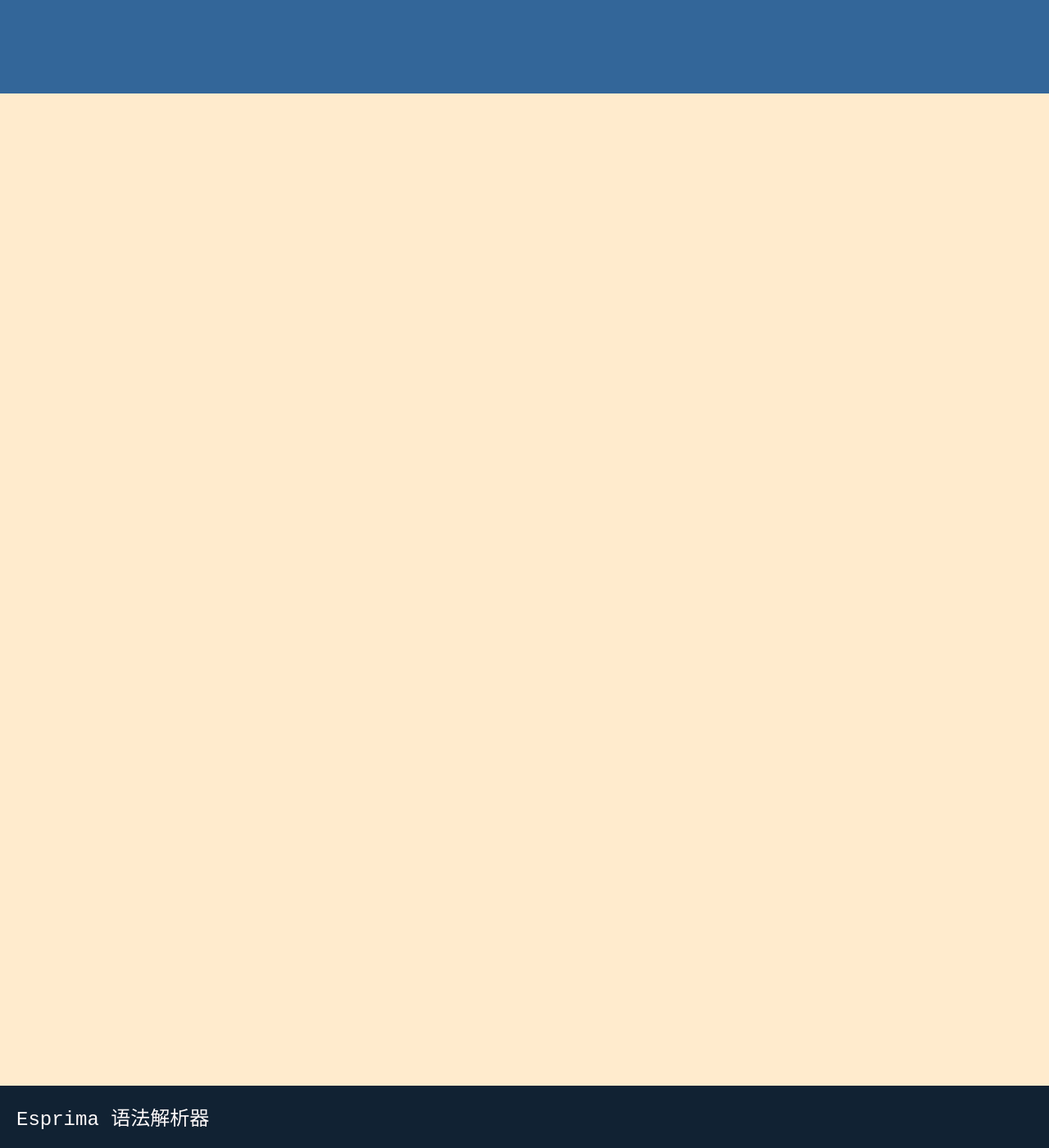
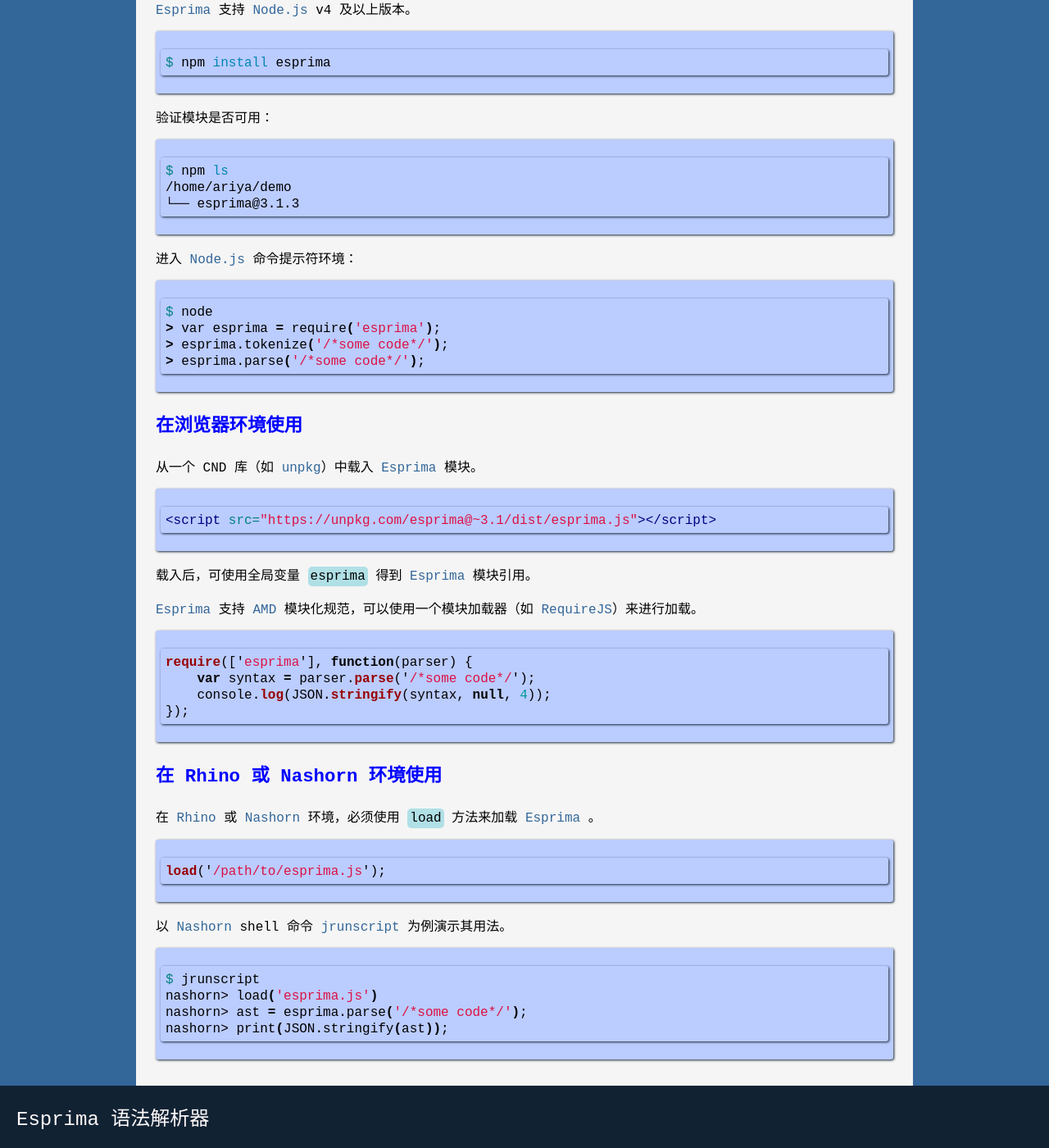
Before and after one commit to rzning/blog-2017, a Jekyll site: the page built from _posts/2017-03-24-esprima.md, in a window 1280 px wide and 1400 px high, scrolled down 939 px. Shown: the whole window at 82% size. Built offline with Jekyll 4.4.1, drawn with Linux system fonts in a browser that asks for light colours; some of the changed text lies outside the part shown.

Commit message:
Updated : blog `esprima.md`

````diff
--- a/_posts/2017-03-24-esprima.md
+++ b/_posts/2017-03-24-esprima.md
@@ -26,11 +26,73 @@
 - [大量的测试](http://esprima.org/test/ci.html) 约 1500 全代码覆盖 [单元测试](https://github.com/jquery/esprima/tree/master/test/fixtures) 。
 
 
+## 入门 [Getting Started]
+
+[Esprima] 是一个工具，用于执行 JavaScript 的词法（lexical）和语法（syntactic）分析。
+
+### 在 Node.js 环境使用
+
+[Esprima] 支持 [Node.js] v4 及以上版本。
+
+```sh
+$ npm install esprima
+```
+
+验证模块是否可用：
+
+```sh
+$ npm ls
+/home/ariya/demo
+└── esprima@3.1.3
+```
+
+进入 [Node.js] [PEPL] 命令提示符环境：
+
+```sh
+$ node
+> var esprima = require('esprima');
+> esprima.tokenize('/*some code*/');
+> esprima.parse('/*some code*/');
+```
+
+### 在浏览器环境使用
+
+从一个 CND 库（如 [unpkg]）中载入 [Esprima] 模块。
+
+```html
+<script src="https://unpkg.com/esprima@~3.1/dist/esprima.js"></script>
+```
+
+载入后，可使用全局变量 `esprima` 得到 [Esprima] 模块引用。
+
+[Esprima] 支持 [AMD] 模块化规范，可以使用一个模块加载器（如 [RequireJS]）来进行加载。
+
+```js
+require(['esprima'], function(parser) {
+    var syntax = parser.parse('/*some code*/');
+    console.log(JSON.stringify(syntax, null, 4));
+});
+```
+
+### 在 Rhino 或 Nashorn 环境使用
+
+在 [Rhino] 或 [Nashorn] 环境，必须使用 `load` 方法来加载 [Esprima] 。
+
+```js
+load('/path/to/esprima.js');
+```
+
+以 [Nashorn] shell 命令 [jrunscript] 为例演示其用法。
+
+```sh
+$ jrunscript
+nashorn> load('esprima.js')
+nashorn> ast = esprima.parse('/*some code*/');
+nashorn> print(JSON.stringify(ast));
+```
 
 
-
-
-## 参考文章
+## 其他 - 参考文章
 
 - [Getting Started with Esprima - The Jackal of Javascript](http://thejackalofjavascript.com/getting-started-esprima/)
 
@@ -40,7 +102,17 @@
 [ECMAScript]: <http://www.ecma-international.org/publications/standards/Ecma-262.htm>
 [ECMA-262 7th Edition]: <http://www.ecma-international.org/publications/standards/Ecma-262.htm>
 [Features]: <https://github.com/jquery/esprima#features>
+[Getting Started]: <https://esprima.readthedocs.io/en/latest/getting-started.html>
+
 [AST 描述符语法]: <https://github.com/estree/estree/blob/master/es5.md>
 [ESTree]: <https://github.com/estree/estree>
 [JSX]: <https://facebook.github.io/jsx/>
 [React]: <https://facebook.github.io/react/>
+[Node.js]: <https://nodejs.org/en/>
+[PEPL]: <https://en.wikipedia.org/wiki/REPL>
+[unpkg]: <https://unpkg.com/>
+[AMD]: <https://github.com/amdjs/amdjs-api/wiki/AMD>
+[RequireJS]: <http://requirejs.org/>
+[Rhino]: <https://developer.mozilla.org/en-US/docs/Mozilla/Projects/Rhino>
+[Nashorn]: <https://docs.oracle.com/javase/8/docs/technotes/guides/scripting/nashorn/>
+[jrunscript]: <https://docs.oracle.com/javase/8/docs/technotes/tools/windows/jrunscript.html>
````
